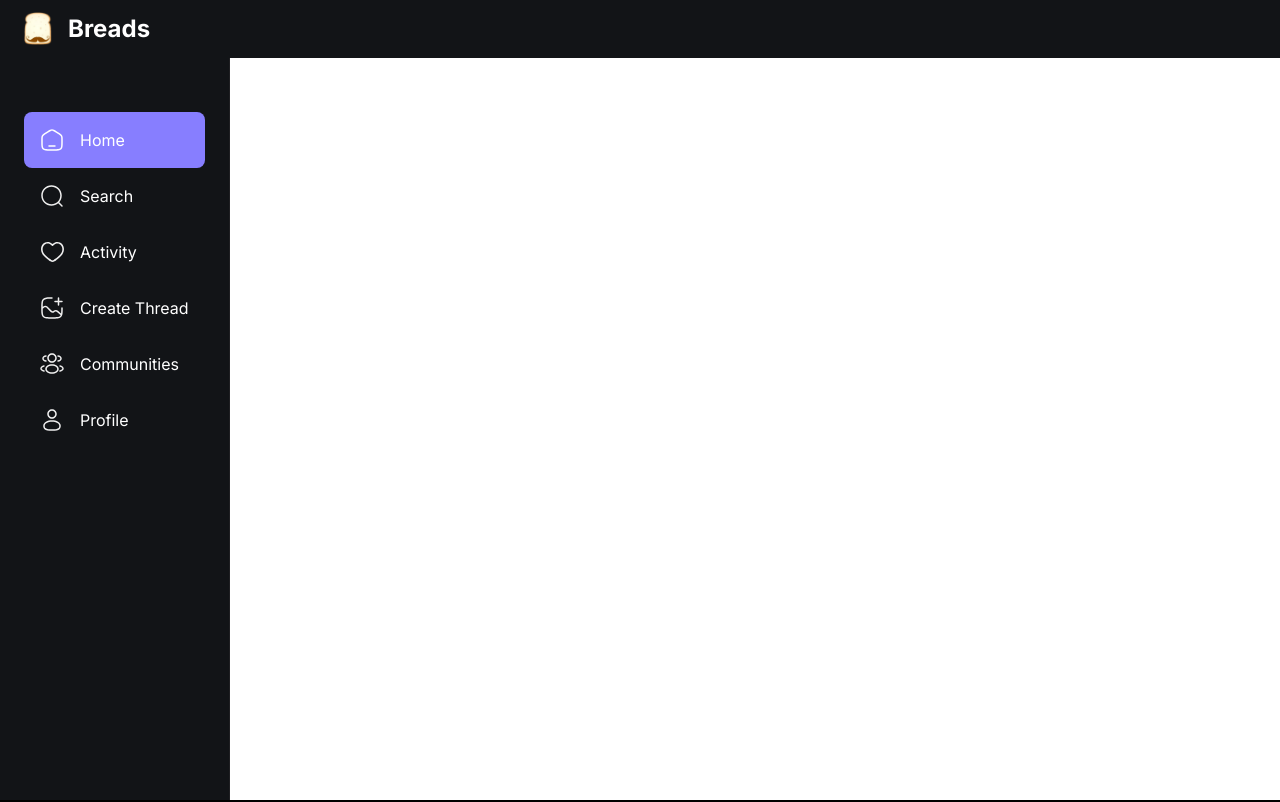
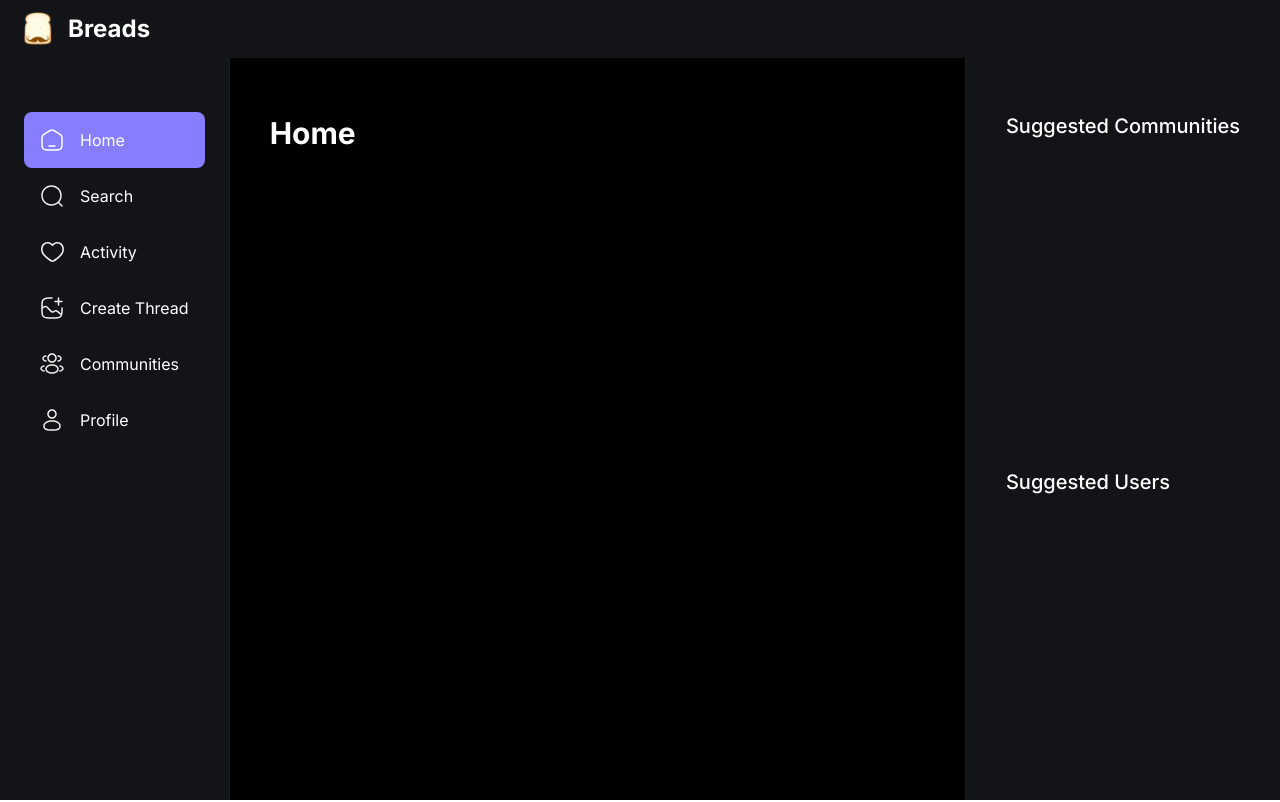
Before and after one commit to raiyan22/Breads, a Next.js app: page / in a window 1280 px wide. Shown: the top 802 px of the page. Built offline with nearby package versions, Linux system fonts and the light colour scheme; no server answers.

Commit message:
rsidebar updated

```diff
--- a/app/(root)/layout.tsx
+++ b/app/(root)/layout.tsx
@@ -25,7 +25,7 @@
       <body className={inter.className}>
         <Topbar/>
 
-        <main>
+        <main className='flex flex-row'>
           <LeftSidebar/>
           <section className='main-container'>
             <div className='w-full max-w-4xl'>
--- a/components/shared/LeftSidebar.tsx
+++ b/components/shared/LeftSidebar.tsx
@@ -35,7 +35,7 @@
             </div>
             <div className="mt-10 px-6">
                 <SignedIn>
-                    <SignOutButton>
+                    <SignOutButton signOutCallback =  {() => router.push("/sign-in")}>
                         <div className="flex cursor-pointer gap-4 p-4">
                             <Image src="/assets/logout.svg" alt="logout" width={24} height={24} />
                             <p className="text-light-2 max-lg:hidden">Logout</p>
--- a/components/shared/RightSidebar.tsx
+++ b/components/shared/RightSidebar.tsx
@@ -1,5 +1,14 @@
 function RightSidebar() {
-    return <h1> RightSidebar </h1>
+    return (
+        <section className="custom-scrollbar rightsidebar">
+            <div className="flex flex-1 flex-col justify-start">
+                <h3 className="text-heading4-medium text-light-1">Suggested Communities</h3>
+            </div>
+            <div className="flex flex-1 flex-col justify-start">
+                <h3 className="text-heading4-medium text-light-1">Suggested Users</h3>
+            </div>
+        </section>
+    )
 }
 
 export default RightSidebar;
```
